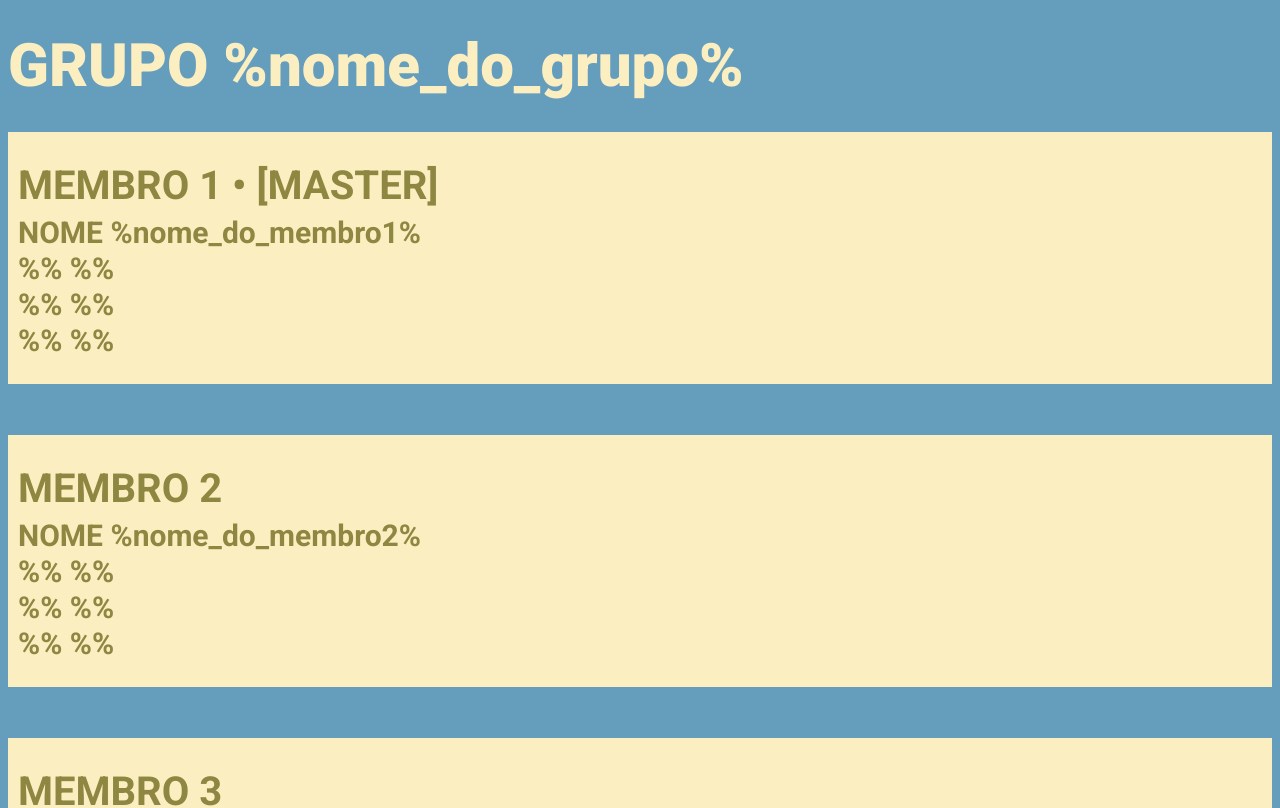
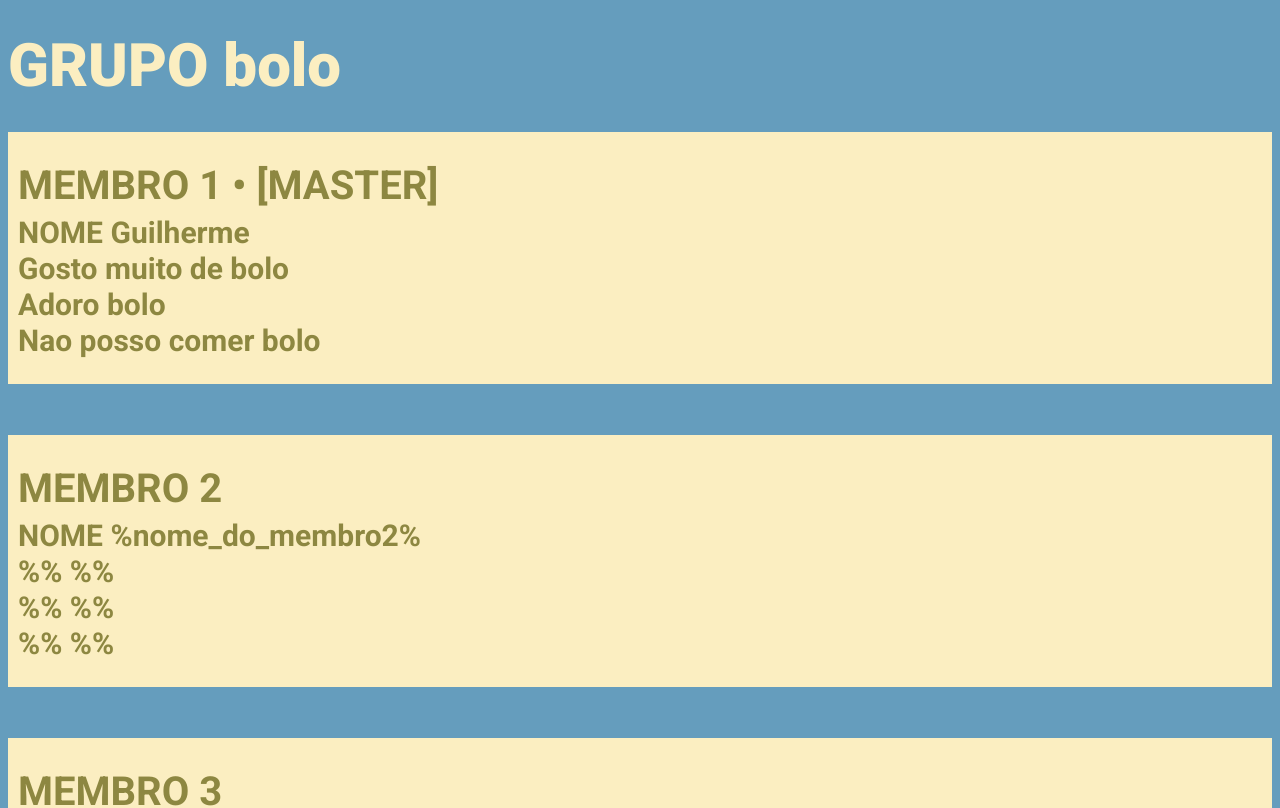
Before and after one commit to gitgui0/bolo-grupo3, a plain HTML site: page index.html in a window 1280 px wide. Shown: the top 808 px of the page. Drawn offline with Linux system fonts and the light colour scheme; a web font is replaced by a local one.

Commit message:
Update index.html

```diff
--- a/index.html
+++ b/index.html
@@ -1,7 +1,7 @@
 <!DOCTYPE html>
 <html>
 <head>
-    <title>GRUPO %nome_do_grupo%</title>
+    <title>GRUPO bolo</title>
     <link rel="preconnect" href="https://fonts.googleapis.com">
     <link rel="preconnect" href="https://fonts.gstatic.com" crossorigin>
     <link href="https://fonts.googleapis.com/css2?family=Fira+Sans+Condensed:wght@100;200;300;400;500;600;700;800;900&family=Roboto:ital,wght@0,100;0,300;0,400;0,500;0,700;0,900;1,100;1,300;1,400;1,500;1,700;1,900&display=swap" rel="stylesheet">
@@ -9,13 +9,13 @@
     </style>
 </head>
 <body style="font-family:Roboto,sans-serif;background-color:#659dbd">
-    <p style="font-size:60px;line-height:0.2;font-weight:900;color:#fbeec1">GRUPO %nome_do_grupo%</p>
+    <p style="font-size:60px;line-height:0.2;font-weight:900;color:#fbeec1">GRUPO bolo</p>
     <div style="padding:10px;background-color:#fbeec1;">
         <p style="font-size:40px;line-height:0.2;font-weight:600;color:#8d8741;">MEMBRO 1 • [MASTER]</p>
-        <p style="font-size:30px;line-height:0.2;font-weight:600;color:#8d8741">NOME <span>%nome_do_membro1%</span></p>
-        <p style="font-size:30px;line-height:0.2;font-weight:600;color:#8d8741">%% <span>%%</span></p>
-        <p style="font-size:30px;line-height:0.2;font-weight:600;color:#8d8741">%% <span>%%</span></p>
-        <p style="font-size:30px;line-height:0.2;font-weight:600;color:#8d8741">%% <span>%%</span></p>
+        <p style="font-size:30px;line-height:0.2;font-weight:600;color:#8d8741">NOME <span>Guilherme</span></p>
+        <p style="font-size:30px;line-height:0.2;font-weight:600;color:#8d8741">Gosto muito de bolo</p>
+        <p style="font-size:30px;line-height:0.2;font-weight:600;color:#8d8741">Adoro bolo </p>
+        <p style="font-size:30px;line-height:0.2;font-weight:600;color:#8d8741">Nao posso comer bolo</p>
     </div>
     <p>&nbsp;</p>
     <div style="padding:10px;background-color:#fbeec1;">
```
